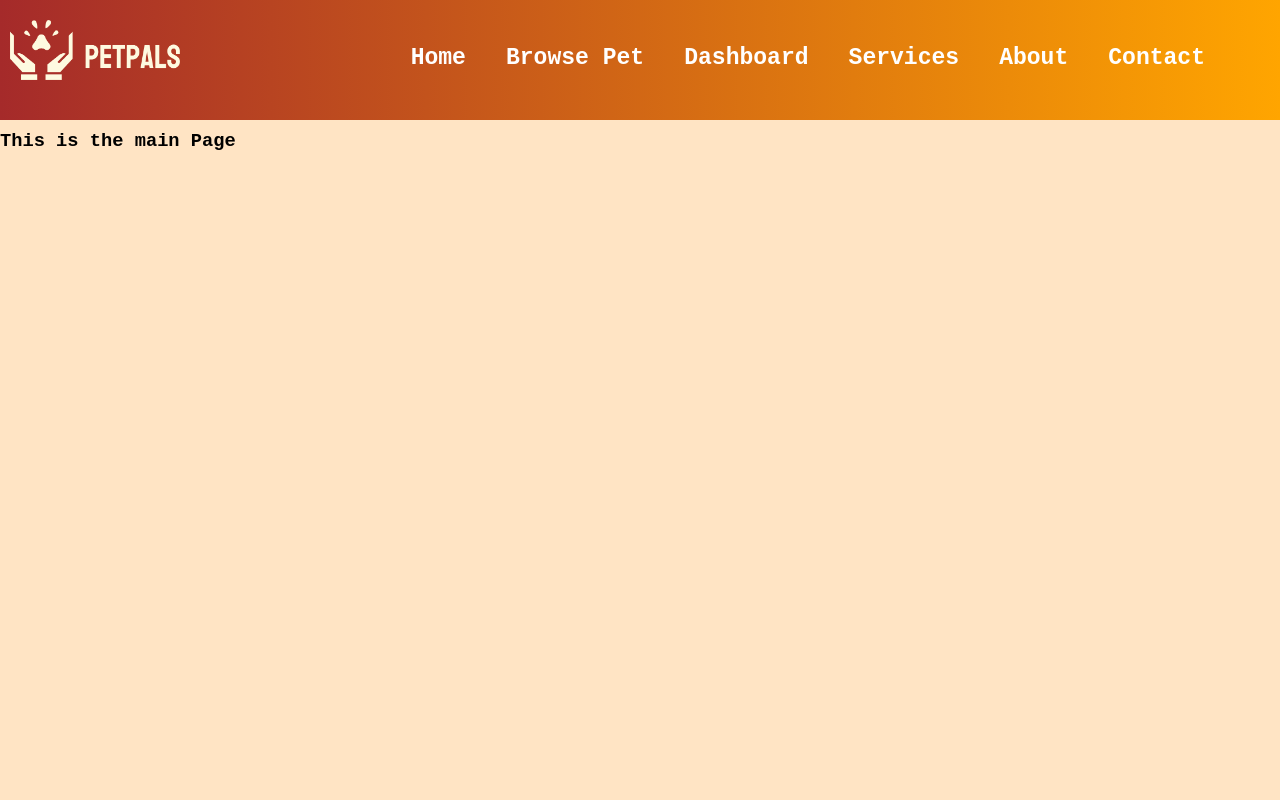
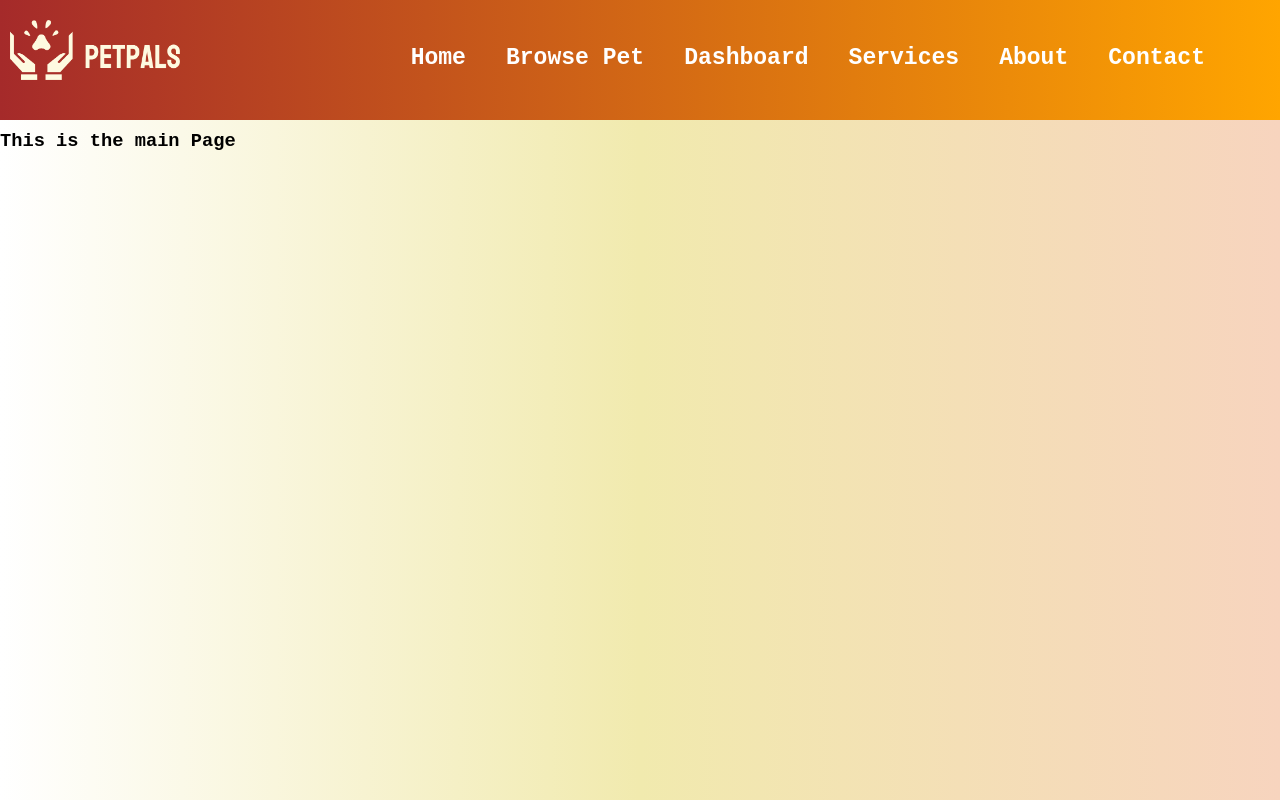
Before and after one commit to Pranjal1804/PETPALS, a Next.js app: page / in a window 1280 px wide. Built offline with nearby package versions, Linux system fonts and the light colour scheme.

Commit message:
Background Change

```diff
--- a/app/globals.css
+++ b/app/globals.css
@@ -8,7 +8,8 @@ html,
 body{
   height: 100%;
   width: 100%;
-  background-color: bisque;
+  background-image: linear-gradient(to right, white,rgb(241, 234, 174),rgb(247, 212, 190)
+  );
 }
 #header{
   font-weight:bold;
```
